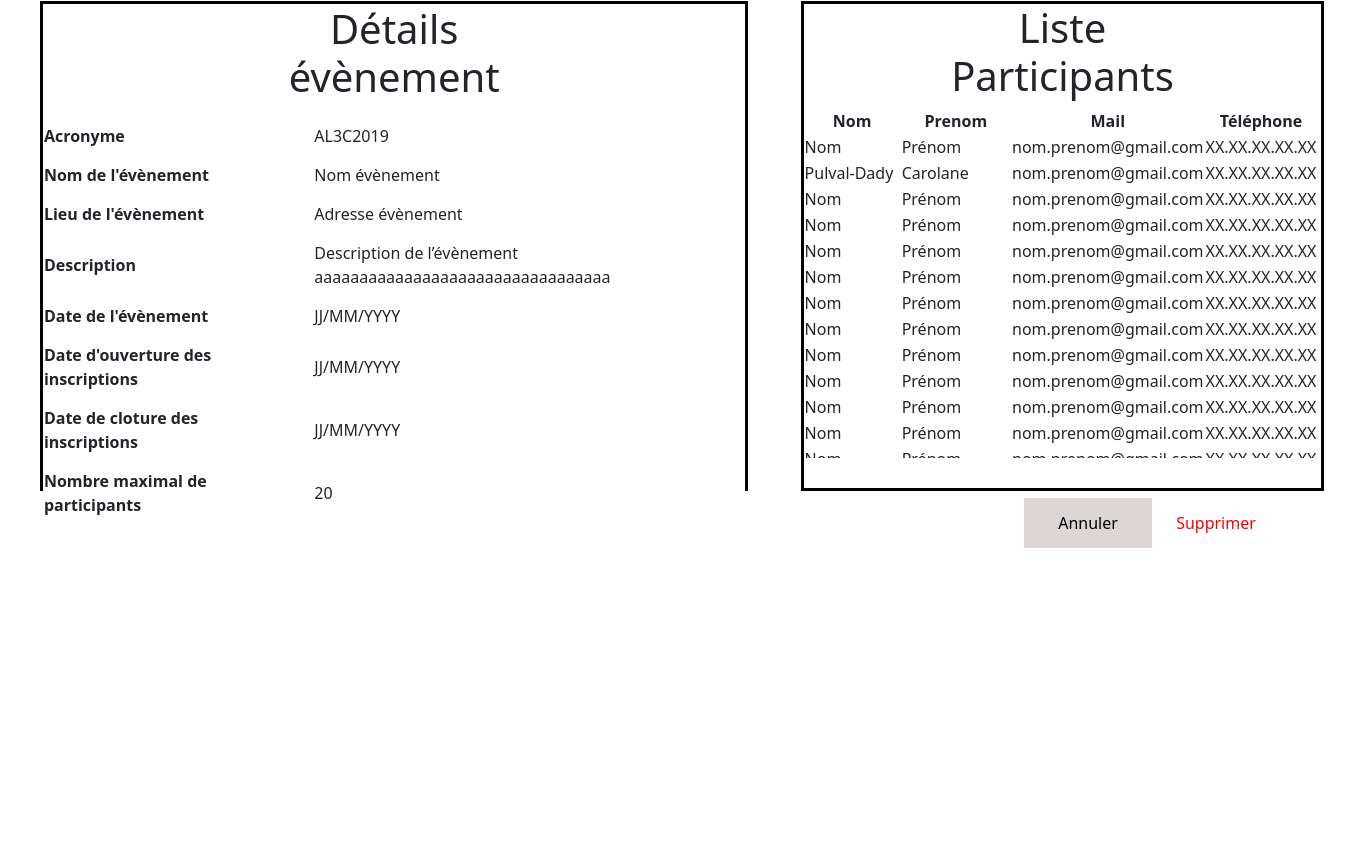
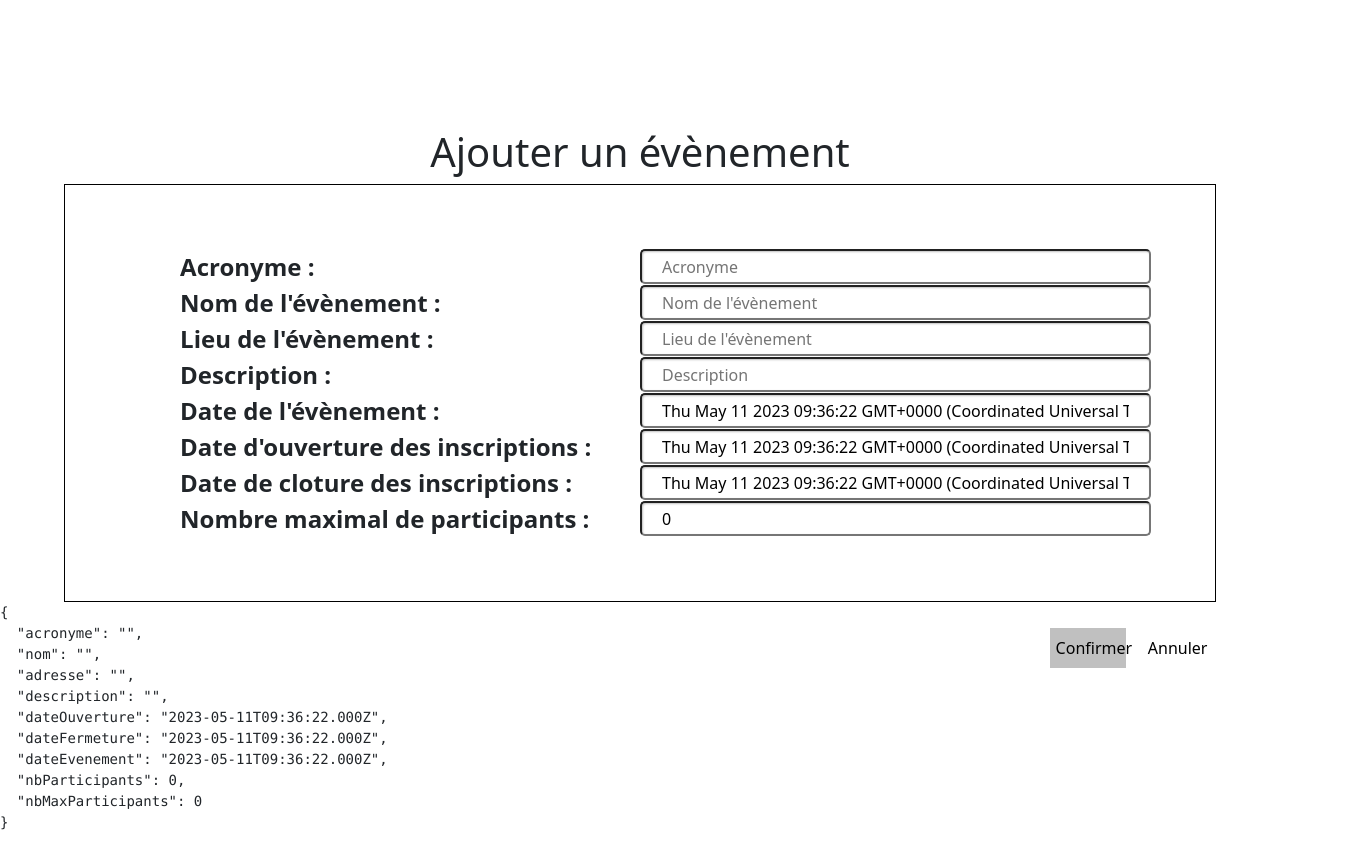
Before and after one commit to PaulineVarin/projet_web_MIAGE, an Angular app in the folder projet_web_MIAGEin_front/: page /consulterEvenement in a window 1280 px wide. Shown: the whole page, 1348 px wide, since content can reach past the window. Before the commit the page ends 800 px from the top, so only its background shows below. Built offline with nearby package versions, Linux system fonts and the light colour scheme; no server answers.

Commit message:
fix/debut ajouter evenement

```diff
--- a/projet_web_MIAGEin_front/src/app/afficher-statistiques/afficher-statistiques.component.html
+++ b/projet_web_MIAGEin_front/src/app/afficher-statistiques/afficher-statistiques.component.html
@@ -1,7 +1,7 @@
 <div>
     <button type="button" class="btn btn-outline-secondary">Ajouter</button>
     <p>{{nbEvenements}} évènements</p>
-    <p>{{nbParticipantsMoyens}} participants par évènement</p>
+    <p>{{nbParticipantsMoyens}} participants en moyenne par évènement</p>
 </div>
 
 <table class="table table-striped">
--- a/projet_web_MIAGEin_front/src/app/ajouter-evenement/ajouter-evenement.component.html
+++ b/projet_web_MIAGEin_front/src/app/ajouter-evenement/ajouter-evenement.component.html
@@ -1,32 +1,34 @@
 <h1> Ajouter un évènement </h1>
-<form >
+<form ngNativeValidate>
     <div class="cadre">
         <label class="champs" for="acronyme">Acronyme :</label>
-        <input type="text" id="acronyme" placeholder="Acronyme" required/>
+        <input type="text" id="acronyme" placeholder="Acronyme" [(ngModel)]="evenementModel.acronyme" [ngModelOptions]="{standalone: true}"required/>
 
         <label class="champs" for="nomE">Nom de l'évènement :</label>
-        <input type="text" id="nomE" placeholder="Nom de l'évènement" required/>
+        <input type="text" id="nomE" placeholder="Nom de l'évènement" [(ngModel)]="evenementModel.nom" [ngModelOptions]="{standalone: true}" required/>
 
         <label class="champs" for="lieuE">Lieu de l'évènement :</label>
-        <input type="text" id="lieuE" placeholder="Lieu de l'évènement" required/>
+        <input type="text" id="lieuE" placeholder="Lieu de l'évènement" [(ngModel)]="evenementModel.adresse" [ngModelOptions]="{standalone: true}" required/>
 
         <label class="champs" for="desc">Description : </label>
-        <input type="textarea" id="desc" placeholder="Description" required/>
+        <input type="textarea" id="desc" placeholder="Description" [(ngModel)]="evenementModel.description" [ngModelOptions]="{standalone: true}" required/>
 
         <label class="champs" for="dateE">Date de l'évènement :</label>
-        <input type="text" id="dateE" placeholder="Date de l'évènement" required/>
+        <input type="text" id="dateE" placeholder="Date de l'évènement" [(ngModel)]="evenementModel.dateEvenement" [ngModelOptions]="{standalone: true}" required/>
 
         <label class="champs" for="dateOuvertureI">Date d'ouverture des inscriptions :</label>
-        <input type="text" id="dateOuvertureI" placeholder="Date d'ouverture des inscriptions" required/>
+        <input type="text" id="dateOuvertureI" placeholder="Date d'ouverture des inscriptions" [(ngModel)]="evenementModel.dateOuverture" [ngModelOptions]="{standalone: true}"  required/>
 
         <label class="champs" for="dateClotureI">Date de cloture des inscriptions :</label>
-        <input type="text" id="dateClotureI" placeholder="Date de cloture des inscriptions" required/>
+        <input type="text" id="dateClotureI" placeholder="Date de cloture des inscriptions" [(ngModel)]="evenementModel.dateFermeture" [ngModelOptions]="{standalone: true}" required/>
 
         <label class="champs" for="nbMaxP">Nombre maximal de participants :</label>
-        <input type="number" id="nbMaxP" placeholder="Nombre maximal de participants" required/>
+        <input type="number" id="nbMaxP" placeholder="Nombre maximal de participants"  [(ngModel)]="evenementModel.nbMaxParticipants" [ngModelOptions]="{standalone: true}" required min="0"/>
     </div>
 
     <button class="boutonAnnuler" type="submit">Annuler</button>
     <button class="boutonConfirmer" type="submit">Confirmer</button>
 
 </form>
+
+<pre>{{evenementModel | json}}</pre>
--- a/projet_web_MIAGEin_front/src/app/ajouter-evenement/ajouter-evenement.component.ts
+++ b/projet_web_MIAGEin_front/src/app/ajouter-evenement/ajouter-evenement.component.ts
@@ -1,10 +1,28 @@
-import { Component } from '@angular/core';
+import { Component, OnInit } from '@angular/core';
+import { Evenement } from '../model/Evenement';
+import { ApiProjetWebService } from '../api-projet-web.service';
+import { ActivatedRoute } from '@angular/router';
+import { DatePipe } from '@angular/common';
 
 @Component({
   selector: 'app-ajouter-evenement',
   templateUrl: './ajouter-evenement.component.html',
   styleUrls: ['./ajouter-evenement.component.css']
 })
-export class AjouterEvenementComponent {
+export class AjouterEvenementComponent implements OnInit  {
+  //mise en place des elements pour la page
+  evenementModel:Evenement = new Evenement();
+
+  constructor(private apiProjetWeb:ApiProjetWebService,
+              private routeActive: ActivatedRoute) {}
+
+
+
+  ngOnInit(): void {
+    //Mise en forme des dates
+    //datePipe.transform(evenementModel,"yyyy-MM-dd")
+
+  }
+
 
 }
--- a/projet_web_MIAGEin_front/src/app/app.component.html
+++ b/projet_web_MIAGEin_front/src/app/app.component.html
@@ -1 +1 @@
-<router-outlet></router-outlet>
+<app-ajouter-evenement></app-ajouter-evenement>
--- a/projet_web_MIAGEin_front/src/app/model/Evenement.ts
+++ b/projet_web_MIAGEin_front/src/app/model/Evenement.ts
@@ -14,7 +14,7 @@ export class Evenement {
         this.nom="";
         this.adresse="";
         this.description="";
-        this.dateOuverture= new Date() ;
+        this.dateOuverture= new Date();
         this.dateFermeture=new Date() ;
         this.dateEvenement=new Date() ;
         this.nbParticipants=0 ;
```
